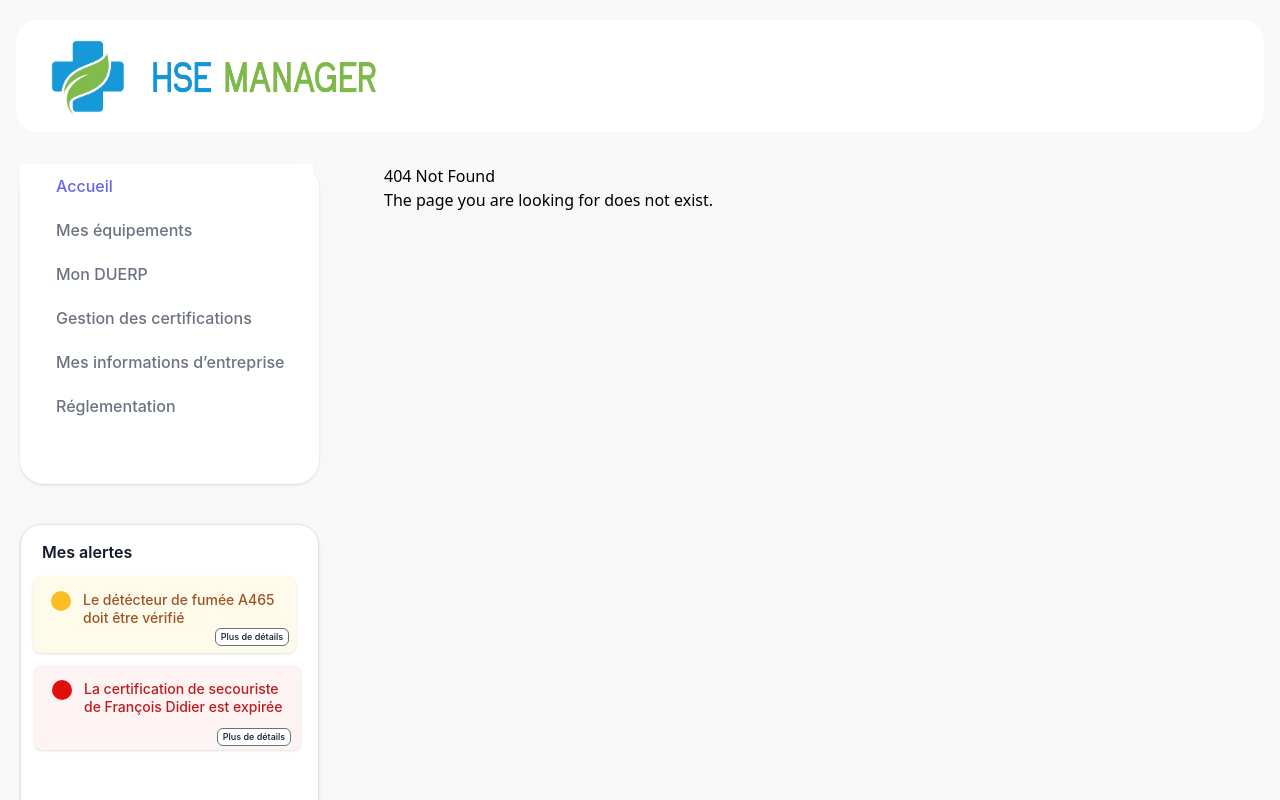
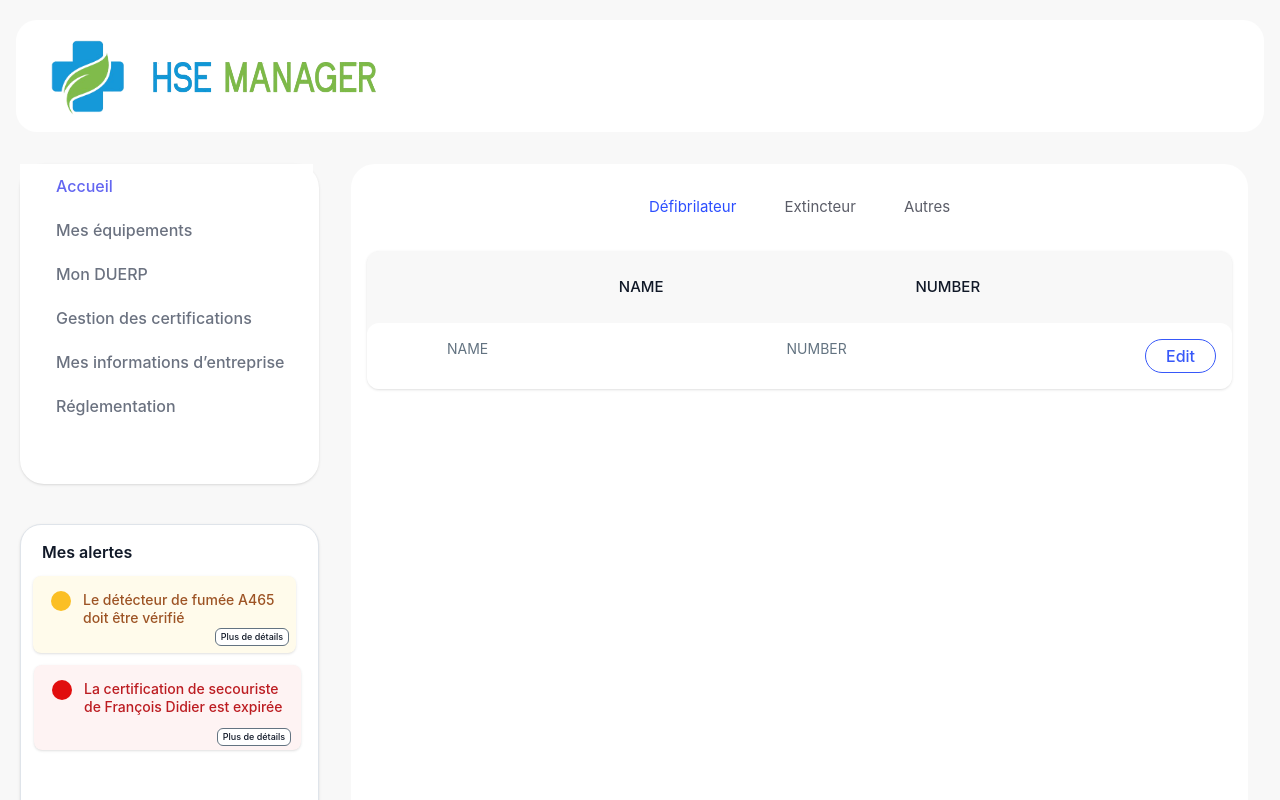
Before and after one commit to nana237/HSE_Manager-front, a Vue app: page /MyEquipement in a window 1280 px wide. Shown: the top 800 px of the page. Built offline with nearby package versions, Linux system fonts and the light colour scheme.

Commit message:
creation de la page mes equipement

```diff
--- a/src/pages/AboutPage.vue
+++ b/src/pages/AboutPage.vue
@@ -7,6 +7,6 @@
 
 <script>
 export default {
-  name: 'AboutPage',
+  name: "AboutPage",
 };
 </script>
--- /dev/null
+++ b/src/pages/MyEquipement.vue
@@ -0,0 +1,57 @@
+<template>
+  <div class="flex flex-col bg-white w-full h-[746] mx-8 rounded-3xl">
+    <div class="flex flex-row justify-center py-8">
+      <button
+        class="text-[#2c4eff] text-[15px] font-normal font-['Inter'] px-6"
+      >
+        Défibrilateur
+      </button>
+      <button
+        class="text-[#5b5d68] text-[15px] font-normal font-['Inter'] px-6"
+      >
+        Extincteur
+      </button>
+      <button
+        class="text-[#5b5d68] text-[15px] font-normal font-['Inter'] px-6"
+      >
+        Autres
+      </button>
+    </div>
+    <div class="bg-[#f8f8f8] rounded-xl mx-4 shadow">
+      <div class="flex flex-row justify-evenly py-6">
+        <div
+          class="text-[#111928] text-[15px] font-medium font-['Inter'] leading-relaxed"
+        >
+          NAME
+        </div>
+        <div
+          class="text-[#111928] text-[15px] font-medium font-['Inter'] leading-relaxed"
+        >
+          NUMBER
+        </div>
+      </div>
+      <div class="bg-white flex flex-row justify-between p-4 rounded-xl pl-20">
+        <div
+          class="text-[#637381] text-sm font-normal font-['Inter'] leading-snug"
+        >
+          NAME
+        </div>
+        <div
+          class="text-[#637381] text-sm font-normal font-['Inter'] leading-snug"
+        >
+          NUMBER
+        </div>
+        <button
+          class="h-[34px] px-5 py-[5px] bg-white rounded-[50px] border border-[#3758f9] justify-center items-center inline-flex text-center text-[#3758f9] text-base font-medium font-['Inter'] leading-normal"
+        >
+          Edit
+        </button>
+      </div>
+    </div>
+  </div>
+</template>
+<script>
+export default {
+  name: "MyEquipement",
+};
+</script>
--- a/src/router/index.js
+++ b/src/router/index.js
@@ -1,60 +1,65 @@
-import { createRouter, createWebHistory } from 'vue-router';
+import { createRouter, createWebHistory } from "vue-router";
 
-import AboutPage from '../pages/AboutPage.vue';
-import NotFound from '../pages/NotFound.vue';
-import SignIn from '../pages/SignIn.vue';
-import EmergencyKit from '../pages/EmergencyKit.vue'
-import ForgotPassword from '../pages/ForgotPassword.vue'
-import SignUp from '../pages/SignUp.vue'
+import AboutPage from "../pages/AboutPage.vue";
+import NotFound from "../pages/NotFound.vue";
+import SignIn from "../pages/SignIn.vue";
+import EmergencyKit from "../pages/EmergencyKit.vue";
+import ForgotPassword from "../pages/ForgotPassword.vue";
+import SignUp from "../pages/SignUp.vue";
 import AjoutEquipement from "../pages/AjoutEquipement.vue";
-import FicheEquipement from '../pages/FicheEquipement.vue'
+import FicheEquipement from "../pages/FicheEquipement.vue";
+import MyEquipement from "../pages/MyEquipement";
 const routes = [
-
   {
-      path: '/',
-      name: 'EmergencyKit',
-      component: EmergencyKit
+    path: "/EmergencyKit",
+    name: "EmergencyKit",
+    component: EmergencyKit,
   },
   {
-      path:'/fiche-equipement',
-      name:'FicheEquipement',
-      component: FicheEquipement
+    path: "/fiche-equipement",
+    name: "FicheEquipement",
+    component: FicheEquipement,
   },
   {
-      path:'/ajout-equipement',
-      name:'AjoutEquipement',
-      component: AjoutEquipement
+    path: "/ajout-equipement",
+    name: "AjoutEquipement",
+    component: AjoutEquipement,
   },
   {
-      path:'/forgotpassord',
-      name:'ForgotPassword',
-      component: ForgotPassword
+    path: "/forgotpassord",
+    name: "ForgotPassword",
+    component: ForgotPassword,
   },
   {
-      path:'/signup',
-      name:'SignUp',
-      component: SignUp
+    path: "/signup",
+    name: "SignUp",
+    component: SignUp,
   },
   {
-      path:'/signin',
-      name:'SignIn',
-      component: SignIn
+    path: "/signin",
+    name: "SignIn",
+    component: SignIn,
   },
   {
-      path: '/about',
-      name: 'AboutPage',
-      component: AboutPage
+    path: "/about",
+    name: "AboutPage",
+    component: AboutPage,
   },
   {
-      path: '/:pathMatch(.*)*', // Gérer les routes non définies
-      name: 'NotFound',
-      component: NotFound
-    }
+    path: "/MyEquipement",
+    name: "MyEquipement",
+    component: MyEquipement,
+  },
+  {
+    path: "/:pathMatch(.*)*", // Gérer les routes non définies
+    name: "NotFound",
+    component: NotFound,
+  },
 ];
 
 const router = createRouter({
   history: createWebHistory(),
-    routes
+  routes,
 });
 
 export default router;
```
Lines whose indentation alone changed are shown as unchanged.
